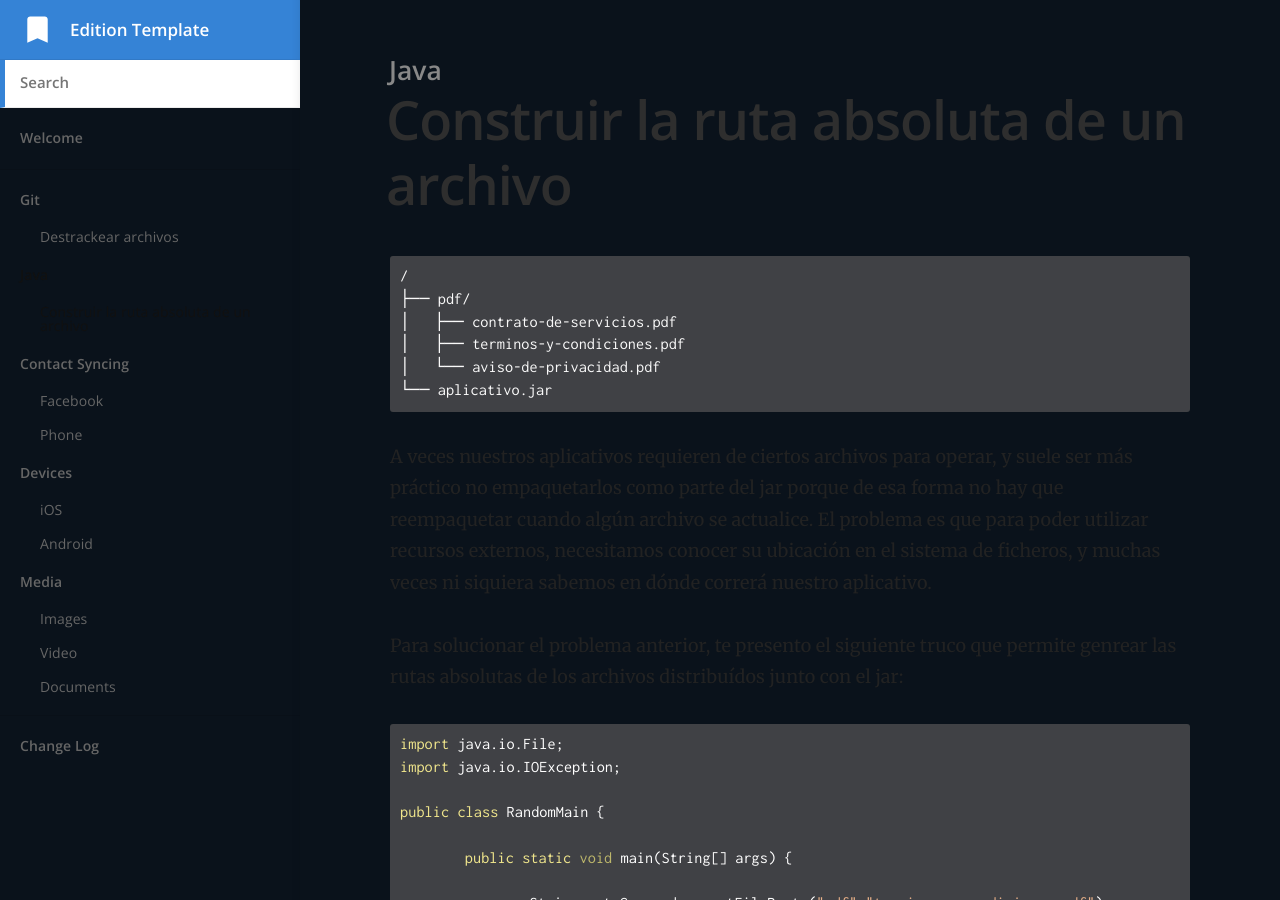
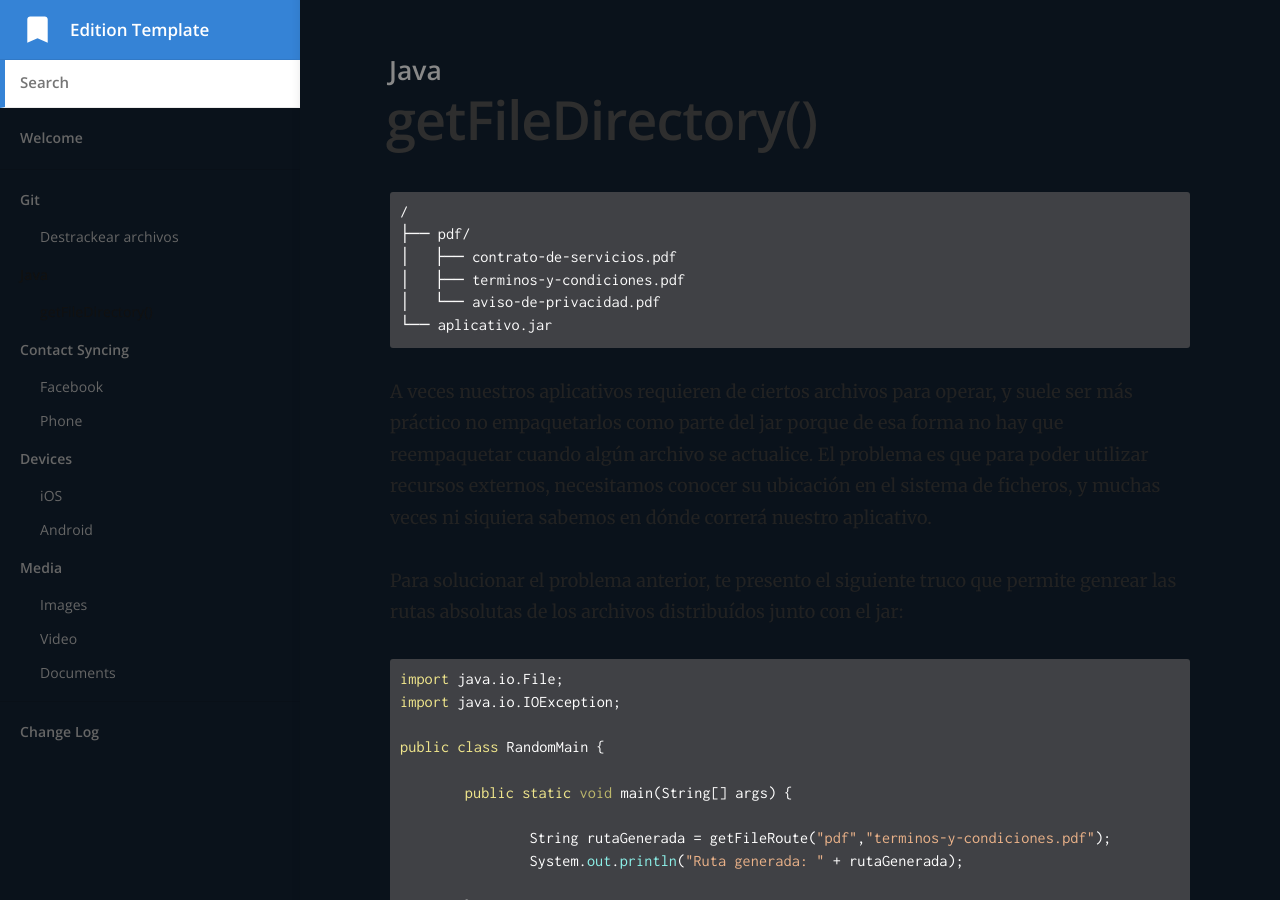
Before and after one commit to slaarks/slaarks.github.io, a Jekyll site: the page built from _docs/Java/getFileDirectory.md, in a window 1280 px wide and 900 px high. Built offline with Jekyll 4.4.1, drawn with Linux system fonts in a browser that asks for light colours.

Commit message:
Actualización de título.

```diff
--- a/_docs/Java/getFileDirectory.md
+++ b/_docs/Java/getFileDirectory.md
@@ -1,5 +1,5 @@
 ---
-title: Construir la ruta absoluta de un archivo
+title: getFileDirectory()
 category: Java
 order: 1
 ---
```
